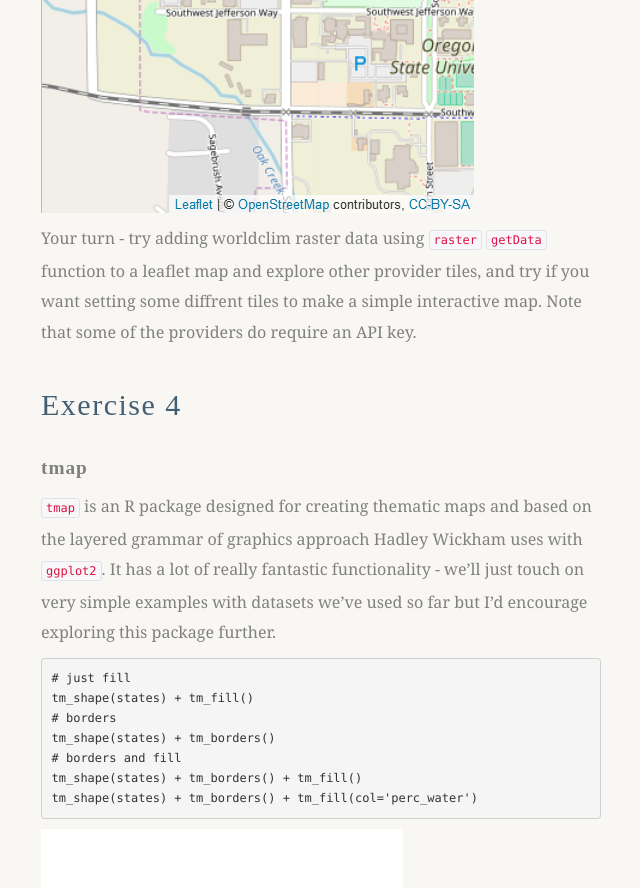
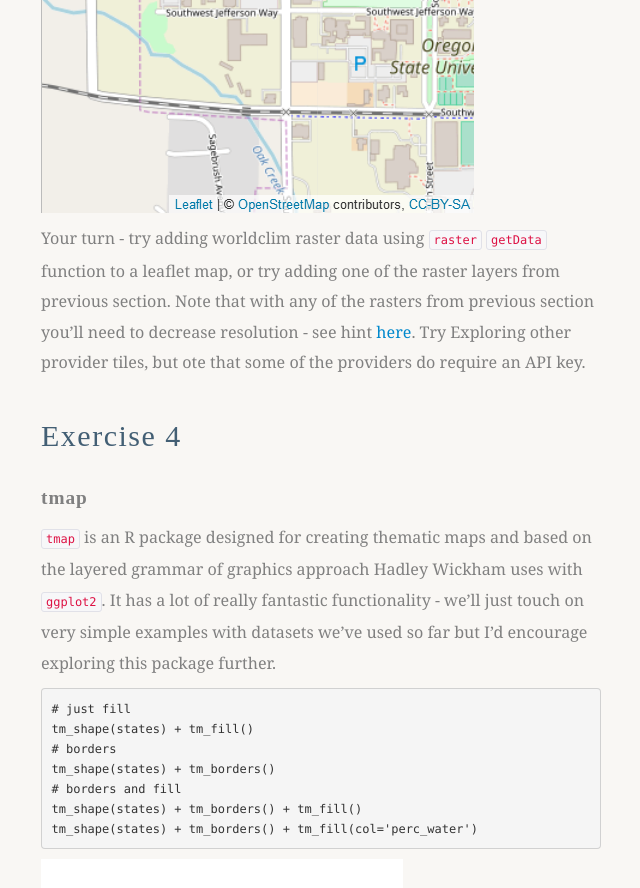
Before and after one commit to mhweber/AWRA_GIS_R_Workshop, a Jekyll site: the page built from _posts/2018-04-22-07-Quick-maps-in-R.md, in a window 1280 px wide and 900 px high, scrolled down 5737 px. Shown: the top 888 px of the window, without its empty margins (389-1029 px from the left). Built offline with Jekyll 4.4.1, drawn with Linux system fonts in a browser that asks for light colours; nearby versions of some CDN libraries; some web fonts are replaced; library files that are not in the unit come from our copies.

Commit message:
added to source.R and maps

````diff
--- a/_posts/2018-04-22-07-Quick-maps-in-R.md
+++ b/_posts/2018-04-22-07-Quick-maps-in-R.md
@@ -121,7 +121,7 @@ state_map <- states %>%
 ```
 ![leaflet_states](/AWRA_GIS_R_Workshop/figure/leaflet.png)
 
-Your turn - try adding worldclim raster data using `raster` `getData` function to a leaflet map and explore other provider tiles, and try if you want setting some diffrent tiles to make a simple interactive map. Note that some of the providers do require an API key.
+Your turn - try adding worldclim raster data using `raster` `getData` function to a leaflet map, or try adding one of the raster layers from previous section.  Note that with any of the rasters from previous section you'll need to decrease resolution - see hint [here](https://rstudio.github.io/leaflet/raster.html). Try Exploring other provider tiles, but ote that some of the providers do require an API key.
 
 ## Exercise 4
 ### tmap
````
Also changed, not shown: 1 other file.
